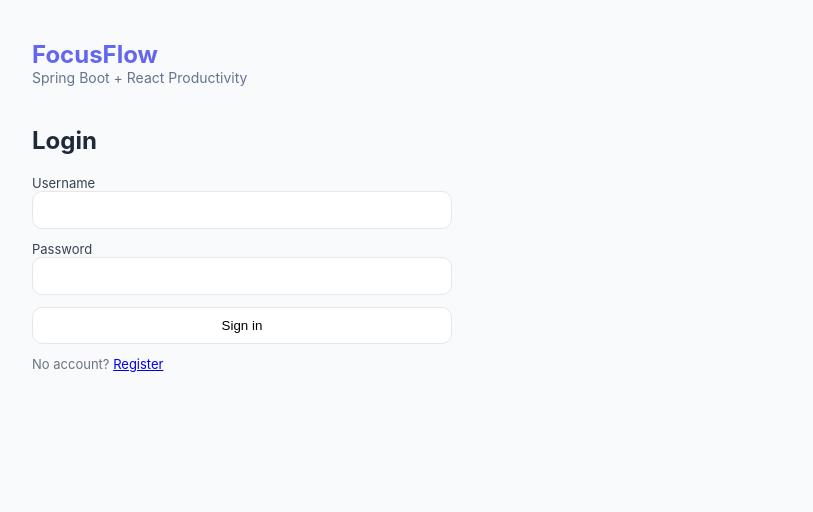
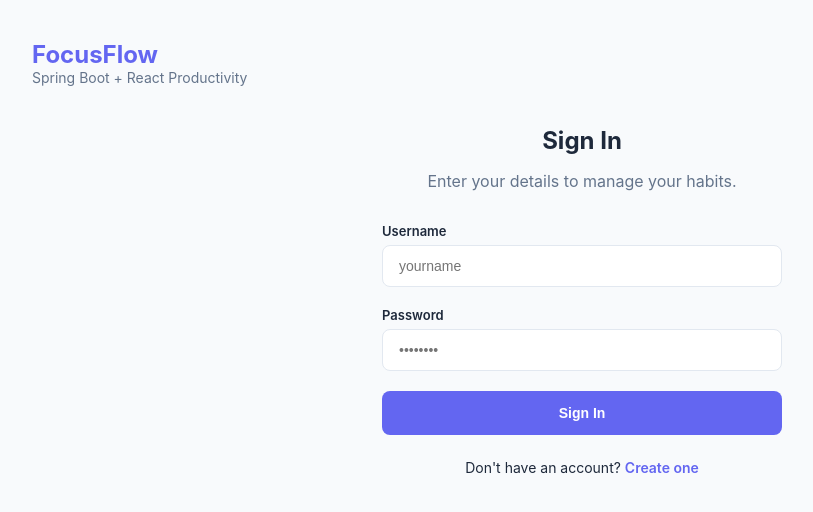
Before and after one commit to nicyoong/habit-tracker-springboot-ui, a React (Vite) app in the folder app/: page / in a window 1280 px wide. Shown: the top 512 px of the page, without its empty margins (58-871 px from the left). Built offline with nearby package versions, Linux system fonts and the light colour scheme.

Commit message:
modern Login

```diff
--- a/app/src/pages/Login.jsx
+++ b/app/src/pages/Login.jsx
@@ -9,44 +9,38 @@ export default function Login({ onAuthed, onGoRegister, onFlash }) {
 
   async function submit(e) {
     e.preventDefault();
-    if (!username.trim() || !password.trim()) {
-      onFlash("Username and password are required");
-      return;
-    }
     setBusy(true);
     try {
       const res = await api.login(username, password);
       setToken(res.token);
-      onFlash(`Welcome, ${res.username}!`);
+      onFlash(`Welcome back, ${res.username}`);
       onAuthed();
-    } catch (err) {
-      onFlash(err.message);
-    } finally {
-      setBusy(false);
-    }
+    } catch (err) { onFlash(err.message); }
+    finally { setBusy(false); }
   }
 
   return (
-    <div>
-      <h2 style={{ marginTop: 0 }}>Login</h2>
-      <form onSubmit={submit} style={{ display: "grid", gap: 12, maxWidth: 420 }}>
-        <label>
-          <div style={{ fontSize: 13, color: "#374151" }}>Username</div>
-          <input value={username} onChange={(e) => setUsername(e.target.value)}
-                 style={{ width: "100%", padding: 10, borderRadius: 10, border: "1px solid #e5e7eb" }} />
-        </label>
-        <label>
-          <div style={{ fontSize: 13, color: "#374151" }}>Password</div>
-          <input type="password" value={password} onChange={(e) => setPassword(e.target.value)}
-                 style={{ width: "100%", padding: 10, borderRadius: 10, border: "1px solid #e5e7eb" }} />
-        </label>
-        <button disabled={busy} style={{ padding: 10, borderRadius: 10, border: "1px solid #e5e7eb", background: "white", cursor: "pointer" }}>
-          {busy ? "Signing in..." : "Sign in"}
+    <div style={{ maxWidth: 400, margin: "40px auto" }}>
+      <h2 style={{ textAlign: "center", marginBottom: 8 }}>Sign In</h2>
+      <p style={{ textAlign: "center", color: "var(--text-muted)", marginBottom: 32 }}>Enter your details to manage your habits.</p>
+
+      <form onSubmit={submit} style={{ display: "grid", gap: 20 }}>
+        <div>
+          <label style={{ display: "block", fontSize: 13, fontWeight: 600, marginBottom: 6 }}>Username</label>
+          <input value={username} onChange={(e) => setUsername(e.target.value)} placeholder="yourname" />
+        </div>
+        <div>
+          <label style={{ display: "block", fontSize: 13, fontWeight: 600, marginBottom: 6 }}>Password</label>
+          <input type="password" value={password} onChange={(e) => setPassword(e.target.value)} placeholder="••••••••" />
+        </div>
+        <button className="btn btn-primary" style={{ width: "100%", padding: 14 }} disabled={busy}>
+          {busy ? "Authenticating..." : "Sign In"}
         </button>
-        <div style={{ fontSize: 13, color: "#6b7280" }}>
-          No account? <a href="#" onClick={(e) => { e.preventDefault(); onGoRegister(); }}>Register</a>
-        </div>
       </form>
+
+      <div style={{ marginTop: 24, textAlign: "center", fontSize: 14 }}>
+        Don't have an account? <a href="#" onClick={onGoRegister} style={{ color: "var(--primary)", fontWeight: 600, textDecoration: "none" }}>Create one</a>
+      </div>
     </div>
   );
 }
```
